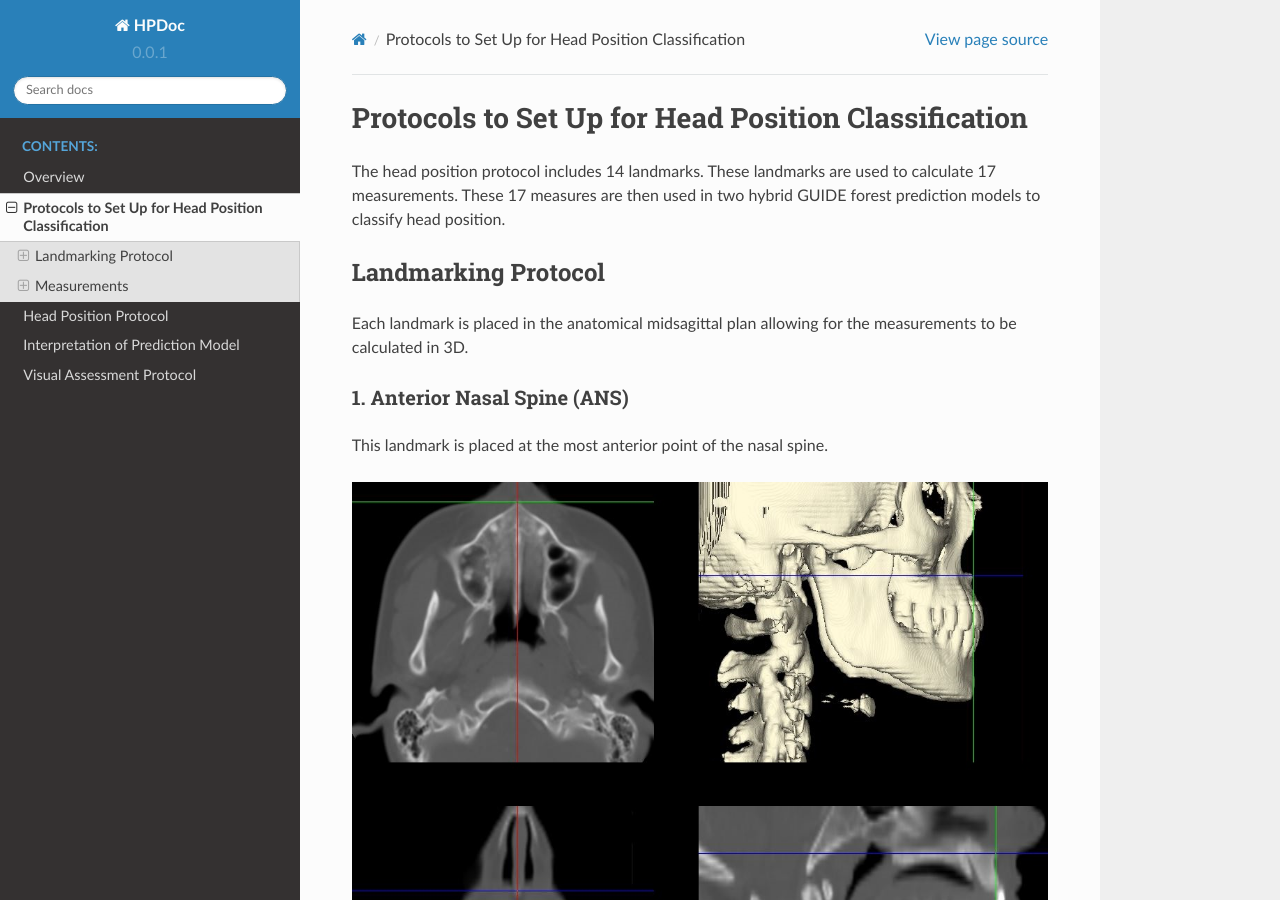
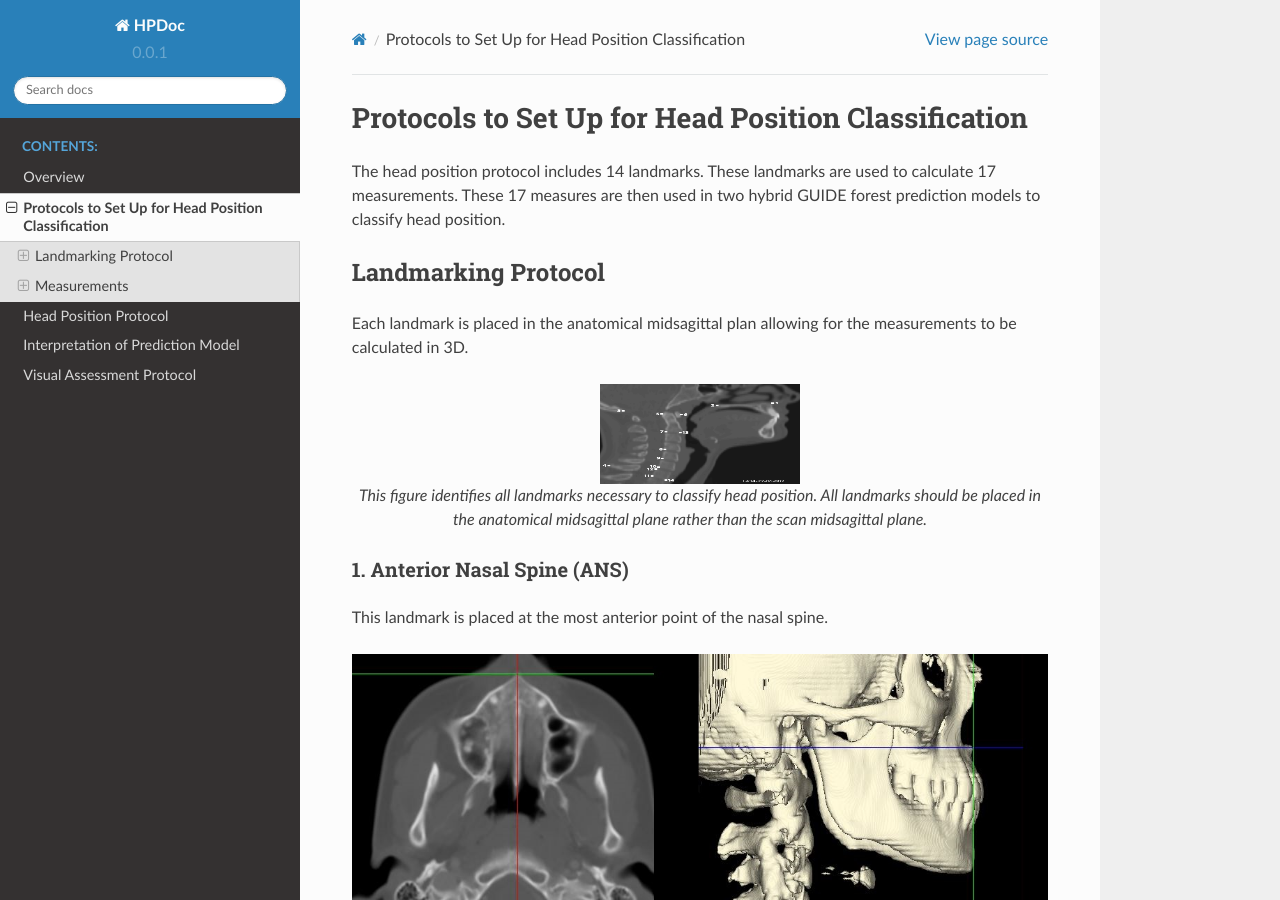
Before and after one commit to vocaltractlab/headpositiondoc, a Sphinx documentation site: the page built from source/protocol.rst, in a window 1280 px wide and 900 px high. Built offline with Sphinx 7.4.7 and the Read the Docs theme 2.0.0, drawn with Linux system fonts in a browser that asks for light colours; part of the change alters nothing that is shown.

```diff
--- a/source/protocol.rst
+++ b/source/protocol.rst
@@ -9,9 +9,12 @@ Landmarking Protocol
 Each landmark is placed in the anatomical midsagittal plan allowing for the measurements to be calculated in 3D.
 
 .. figure:: docs/landmarkHP.PNG
-    :width: 200px
-    :align: left
-    :height: 100px
+	:width: 200px
+	:align: left
+	:height: 100px
+	:alt: alternate text
+	:figclass: align-center
+
 	This figure identifies all landmarks necessary to classify head position. All landmarks should be placed in the anatomical midsagittal plane rather than the scan midsagittal plane.
 
 
```
